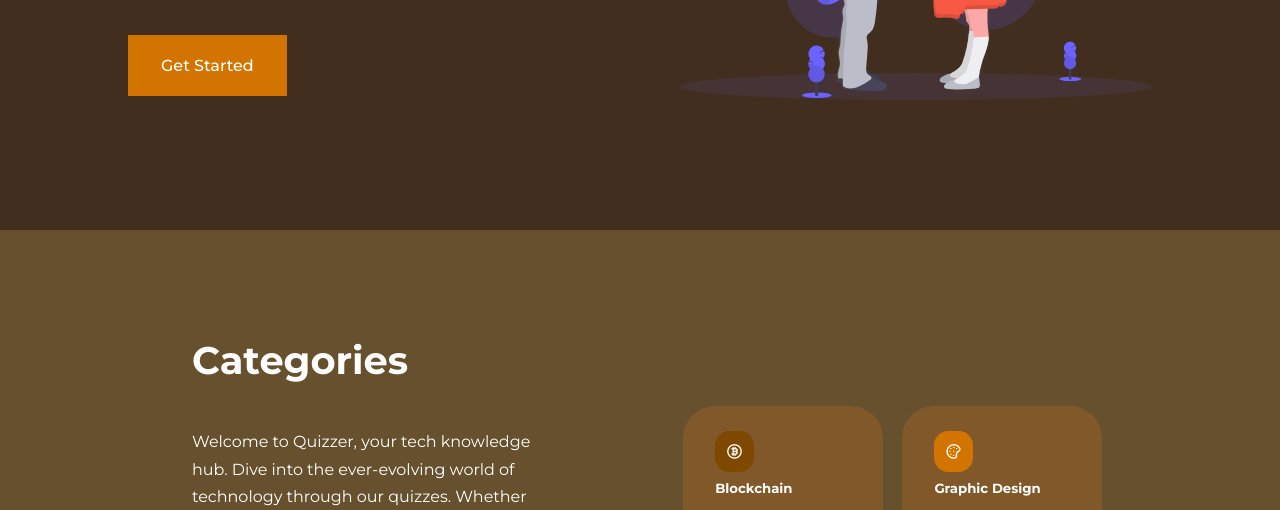
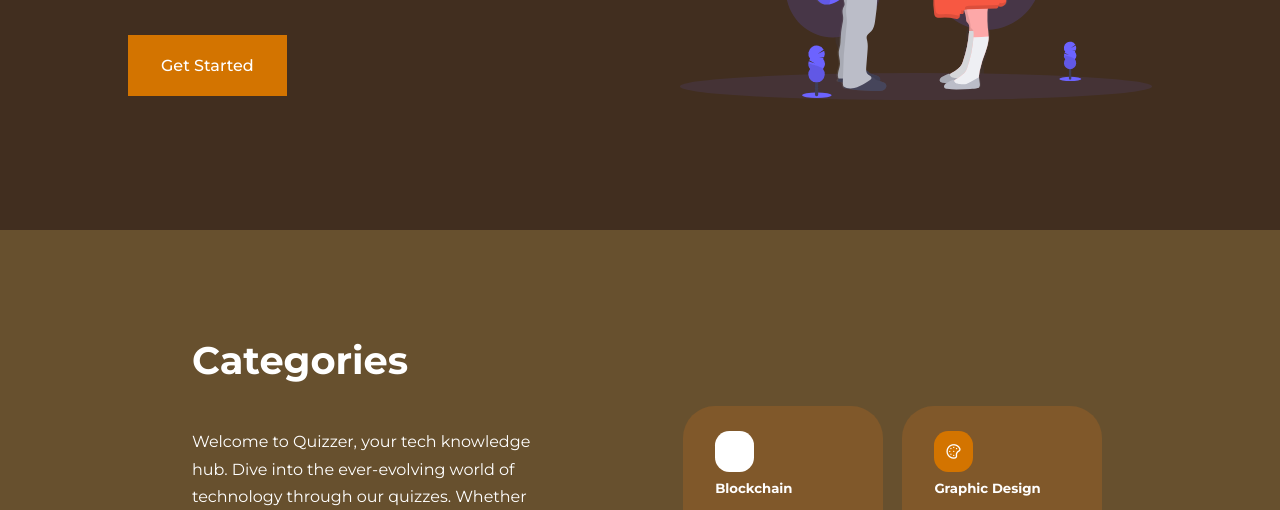
Before and after one commit to Etomu/QuiZzeR, a plain HTML site: page home.html in a window 1280 px wide. Shown: the part 410-920 px from the top of the page. Drawn offline with nearby package versions, Linux system fonts and the light colour scheme.

Commit message:
Update style.css

```diff
--- a/css/style.css
+++ b/css/style.css
@@ -9,7 +9,7 @@
 }
 
 :root {
-    --color-primary: #7f4800;
+    --color-primary: #FFFFFF;
     --color-success: #bf5f00;
     --color-warning: #f7c94b;
     --color-danger: #d37400;
```
